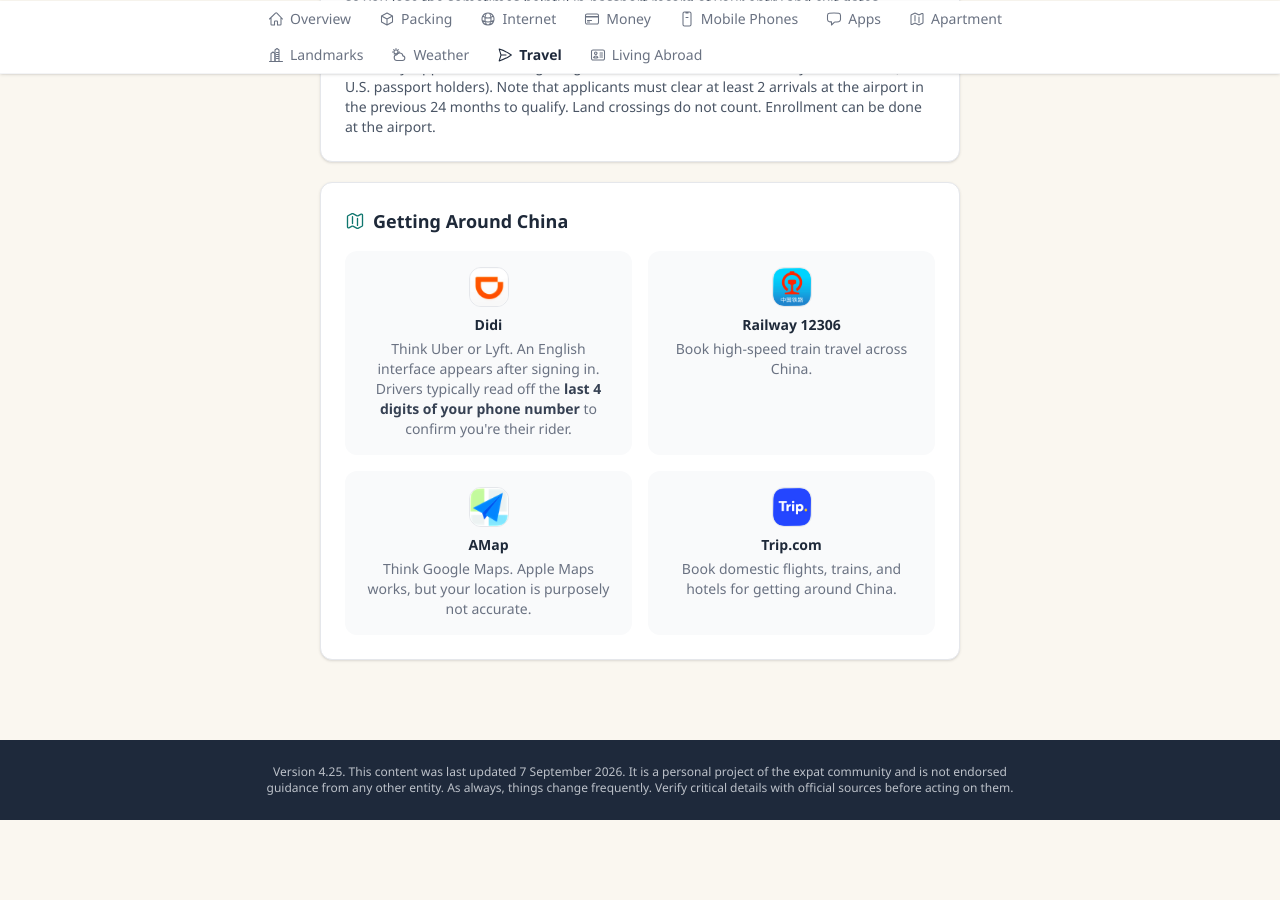
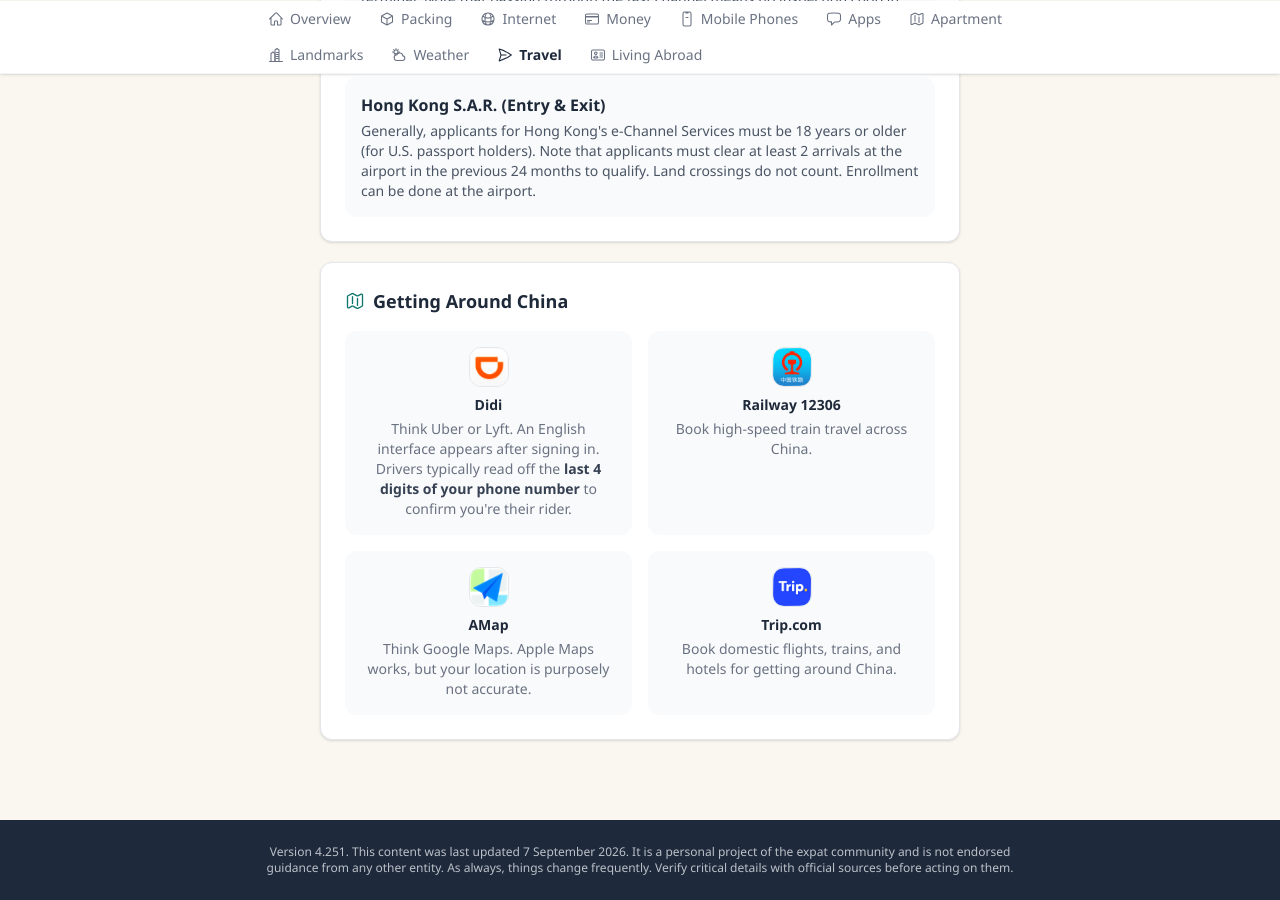
Before and after one commit to livinginshenzhen/guide, a Jekyll site: the page built from travel.html, in a window 1280 px wide and 900 px high, scrolled down 1780 px. Built offline with Jekyll 4.4.1, drawn with Linux system fonts in a browser that asks for light colours; some web fonts are replaced; before the commit the page ends 2600 px from its top, so only the background shows below that.

Commit message:
Wrap PRC/HKSAR fast-track sub-sections in gray boxes (v4.251)

```diff
--- a/_layouts/default.html
+++ b/_layouts/default.html
@@ -81,7 +81,7 @@
 <!-- FOOTER -->
 <footer class="bg-brand text-white mt-12 py-6" style="background-color:#1e293b;">
   <div class="max-w-4xl mx-auto px-4 text-center">
-    <p class="text-blue-300 text-xs">Version 4.25. This content was last updated 7 September 2026. It is a personal project of the expat community and is not endorsed guidance from any other entity. As always, things change frequently. Verify critical details with official sources before acting on them.</p>
+    <p class="text-blue-300 text-xs">Version 4.251. This content was last updated 7 September 2026. It is a personal project of the expat community and is not endorsed guidance from any other entity. As always, things change frequently. Verify critical details with official sources before acting on them.</p>
   </div>
 </footer>
 
--- a/travel.html
+++ b/travel.html
@@ -406,12 +406,18 @@
         <h3 class="font-bold text-lg">Fast-Track Immigration Clearance</h3>
         <p class="text-sm text-gray-600 mt-2">Hong Kong S.A.R. and P. R. China each run their own automated immigration clearance program. They are separate systems with separate enrollments. Each one covers you in both directions &ndash; at that side's booths only.</p>
 
-        <p class="font-bold text-gray-800 mt-4 mb-1">P. R. China (Entry &amp; Exit)</p>
-        <p class="text-sm text-gray-600">Generally, applicants for self-service inspections, or fast channels, must both be at least 7 years old and at least 1.2 meters tall.</p>
-        <p class="text-sm text-gray-600 mt-2">Registration can be made at several land-crossing ports, but not at the ferry terminal. Note that passing through the fast channel means no inspection chop in your passport, so you lose the sometimes helpful in-passport record of your entry and exit dates.</p>
+        <div class="mt-4 space-y-3">
+          <div class="p-4 bg-gray-50 rounded-xl">
+            <p class="font-bold text-gray-800 mb-1">P. R. China (Entry &amp; Exit)</p>
+            <p class="text-sm text-gray-600">Generally, applicants for self-service inspections, or fast channels, must both be at least 7 years old and at least 1.2 meters tall.</p>
+            <p class="text-sm text-gray-600 mt-2">Registration can be made at several land-crossing ports, but not at the ferry terminal. Note that passing through the fast channel means no inspection chop in your passport, so you lose the sometimes helpful in-passport record of your entry and exit dates.</p>
+          </div>
 
-        <p class="font-bold text-gray-800 mt-4 mb-1">Hong Kong S.A.R. (Entry &amp; Exit)</p>
-        <p class="text-sm text-gray-600">Generally, applicants for Hong Kong's e-Channel Services must be 18 years or older (for U.S. passport holders). Note that applicants must clear at least 2 arrivals at the airport in the previous 24 months to qualify. Land crossings do not count. Enrollment can be done at the airport.</p>
+          <div class="p-4 bg-gray-50 rounded-xl">
+            <p class="font-bold text-gray-800 mb-1">Hong Kong S.A.R. (Entry &amp; Exit)</p>
+            <p class="text-sm text-gray-600">Generally, applicants for Hong Kong's e-Channel Services must be 18 years or older (for U.S. passport holders). Note that applicants must clear at least 2 arrivals at the airport in the previous 24 months to qualify. Land crossings do not count. Enrollment can be done at the airport.</p>
+          </div>
+        </div>
       </div>
     </div>
 
```
